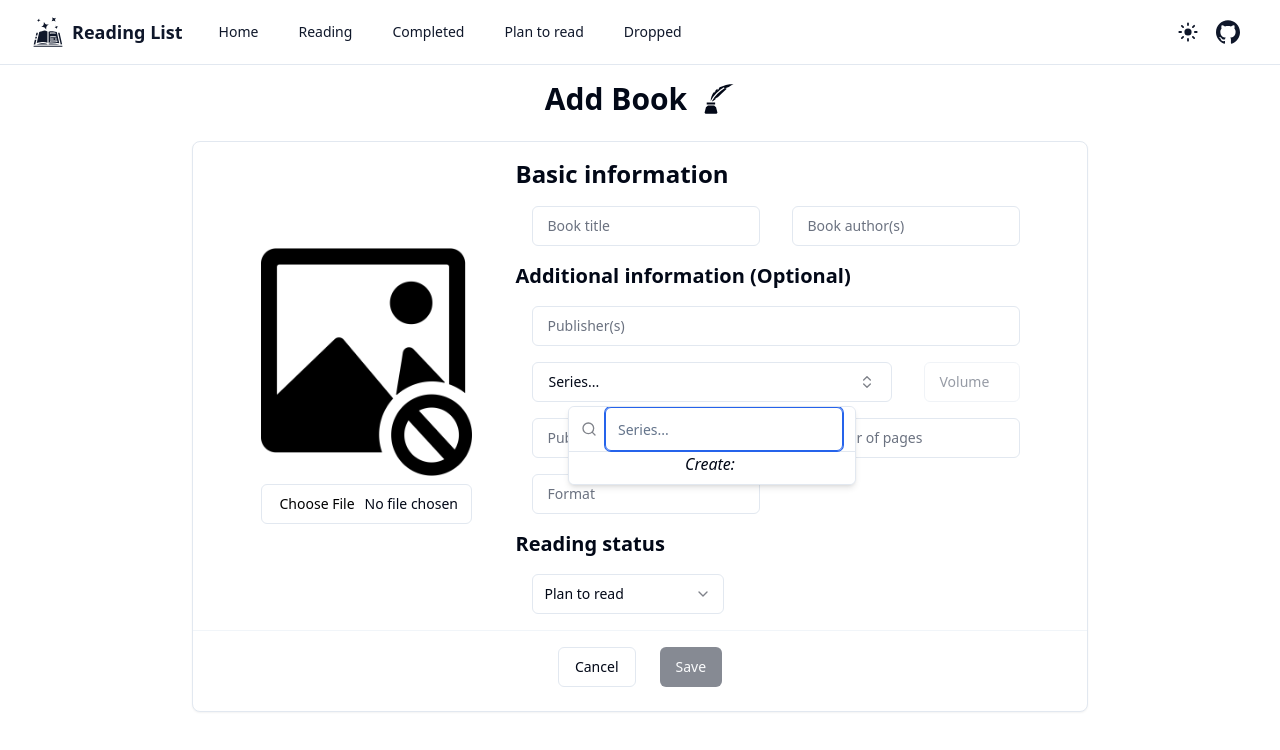
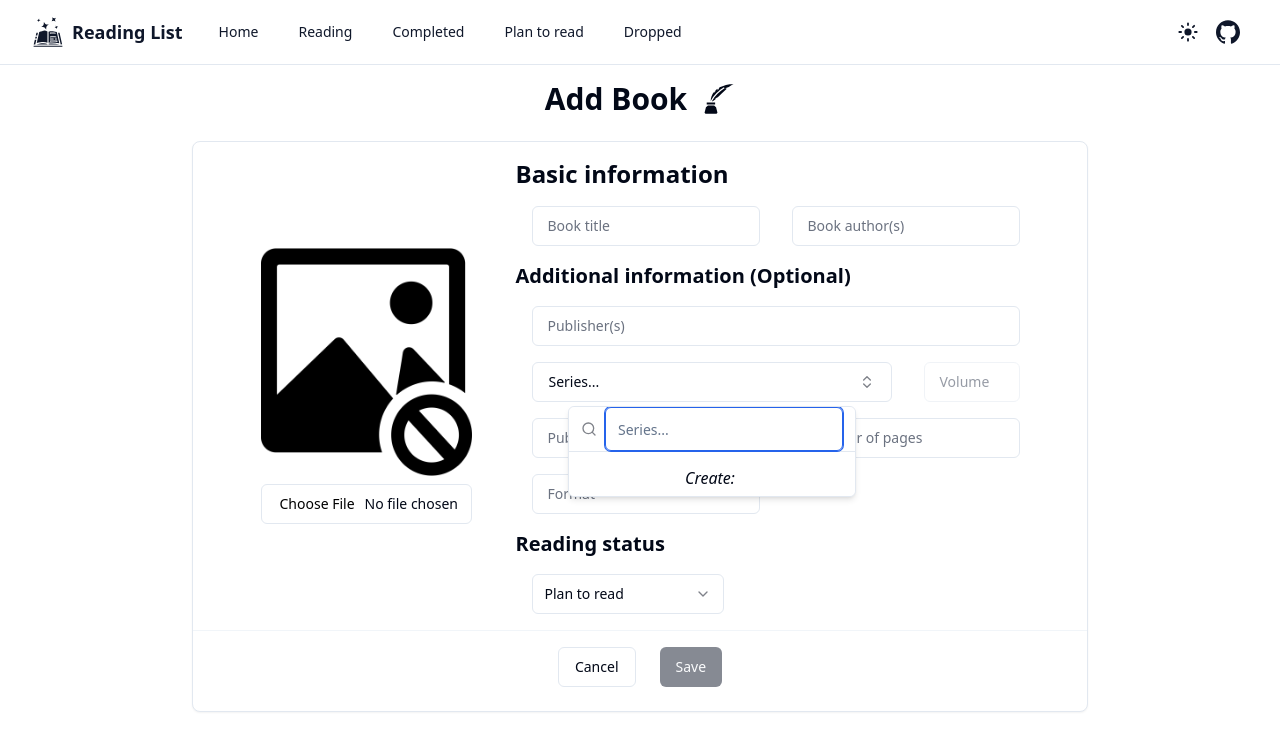
Before and after one commit to dawid-walkiewicz/book-tracker-local, a React (Vite) app: page /add in a window 1280 px wide. Both pictures are taken after a click on the button "Series...". Shown: the top 750 px of the page. Built offline with nearby package versions, Linux system fonts and the light colour scheme.

Commit message:
combobox create permanent create option

```diff
--- a/src/components/ui/combobox-create.tsx
+++ b/src/components/ui/combobox-create.tsx
@@ -9,7 +9,6 @@ import {
   Command,
   CommandGroup,
   CommandInput,
-  CommandEmpty,
   CommandList,
 } from "@/components/ui/command"
 import {
@@ -37,127 +36,6 @@ interface ComboboxProps {
   onChange?: (event: string | string[]) => void // Updated to handle multiple selections
   onCreate?: (value: string) => void
 }
-
-// export function ComboboxWithCreate({
-//   options,
-//   selected,
-//   className,
-//   placeholder,
-//   mode = "single",
-//   onChange,
-//   onCreate,
-// }: ComboboxProps) {
-//   const [open, setOpen] = React.useState(false)
-//   const [query, setQuery] = React.useState<string>("")
-//
-//   return (
-//     <div className={cn("block", className)}>
-//       <Popover open={open} onOpenChange={setOpen}>
-//         <PopoverTrigger asChild>
-//           <Button
-//             key={"combobox-trigger"}
-//             variant="outline"
-//             role="combobox"
-//             aria-expanded={open}
-//             className="w-full justify-between"
-//           >
-//             {selected && selected.length > 0 ? (
-//               <div className="relative mr-auto flex flex-grow flex-wrap items-center overflow-hidden">
-//                 <span>
-//                   {mode === "multiple" && Array.isArray(selected)
-//                     ? selected
-//                         .map(
-//                           (selectedValue: string) =>
-//                             options.find((item) => item.value === selectedValue)
-//                               ?.label,
-//                         )
-//                         .join(", ")
-//                     : mode === "single" &&
-//                       options.find((item) => item.value === selected)?.label}
-//                 </span>
-//               </div>
-//             ) : (
-//               (placeholder ?? "Select Item...")
-//             )}
-//             <ChevronsUpDown className="ml-2 h-4 w-4 shrink-0 opacity-50" />
-//           </Button>
-//         </PopoverTrigger>
-//         <PopoverContent className="w-72 max-w-sm p-0">
-//           <Command
-//             filter={(value, search) => {
-//               if (value.includes(search)) return 1;
-//               return 0;
-//             }}
-//             // shouldFilter={true}
-//           >
-//             <CommandInput
-//               placeholder={placeholder ?? "Search series..."}
-//               value={query}
-//               onValueChange={(value: string) => setQuery(value)}
-//             />
-//
-//             <ScrollArea>
-//               <div className="max-h-80">
-//                 <CommandGroup>
-//                   <CommandList>
-//                     {options.map((option) => (
-//                       <CommandItem
-//                         key={option.label}
-//                         value={option.label}
-//                         onSelect={() => {
-//                           if (onChange) {
-//                             if (
-//                               mode === "multiple" &&
-//                               Array.isArray(selected)
-//                             ) {
-//                               onChange(
-//                                 selected.includes(option.value)
-//                                   ? selected.filter(
-//                                       (item) => item !== option.value,
-//                                     )
-//                                   : [...selected, option.value],
-//                               )
-//                             } else {
-//                               onChange(option.value)
-//                             }
-//                           }
-//                         }}
-//                       >
-//                         <Check
-//                           className={cn(
-//                             "mr-2 h-4 w-4",
-//                             selected.includes(option.value)
-//                               ? "opacity-100"
-//                               : "opacity-0",
-//                           )}
-//                         />
-//                         {option.label}
-//                       </CommandItem>
-//                     ))}
-//                   </CommandList>
-//                 </CommandGroup>
-//               </div>
-//             </ScrollArea>
-//             <CommandItem
-//               onSelect={() => {
-//                 if (onCreate) {
-//                   onCreate(query)
-//                   setQuery("")
-//                 }
-//               }}
-//               className="flex cursor-pointer items-center justify-center gap-1 pt-0 italic"
-//             >
-//               <p>Create: </p>
-//               <p className="block max-w-48 truncate font-semibold text-primary">
-//                 {query}
-//               </p>
-//             </CommandItem>
-//           </Command>
-//         </PopoverContent>
-//       </Popover>
-//     </div>
-//   )
-// }
 
 const CommandItem = React.forwardRef<
   React.ElementRef<typeof CommandPrimitive.Item>,
@@ -231,20 +109,6 @@ export function ComboboxWithCreate({
               value={query}
               onValueChange={(value: string) => setQuery(value)}
             />
-            <CommandEmpty
-              onClick={() => {
-                if (onCreate) {
-                  onCreate(query)
-                  setQuery("")
-                }
-              }}
-              className="flex cursor-pointer items-center justify-center gap-1 italic"
-            >
-              <p>Create: </p>
-              <p className="block max-w-48 truncate font-semibold text-primary">
-                {query}
-              </p>
-            </CommandEmpty>
             <ScrollArea>
               <div className="max-h-80">
                 <CommandGroup>
@@ -253,7 +117,7 @@ export function ComboboxWithCreate({
                       <CommandItem
                         key={option.label}
                         value={option.label}
-                        onSelect={(currentValue) => {
+                        onSelect={() => {
                           if (onChange) {
                             if (
                               mode === "multiple" &&
@@ -287,6 +151,22 @@ export function ComboboxWithCreate({
                 </CommandGroup>
               </div>
             </ScrollArea>
+
+            <CommandItem
+              onSelect={() => {
+                if (onCreate) {
+                  onCreate(query)
+                  setQuery("")
+                }
+              }}
+              forceMount
+              className="flex cursor-pointer items-center justify-center gap-1 italic"
+            >
+              <p>Create: </p>
+              <p className="block max-w-48 truncate font-semibold text-primary">
+                {query}
+              </p>
+            </CommandItem>
           </Command>
         </PopoverContent>
       </Popover>
```
